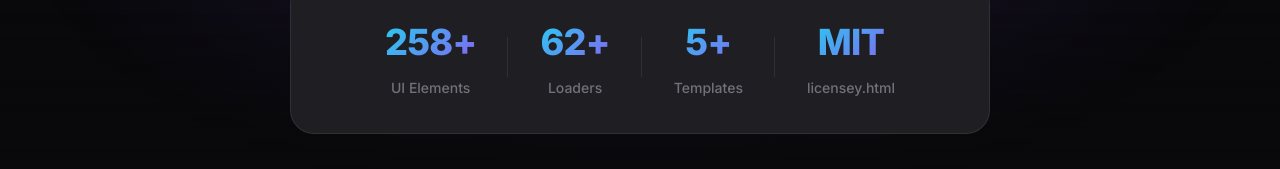
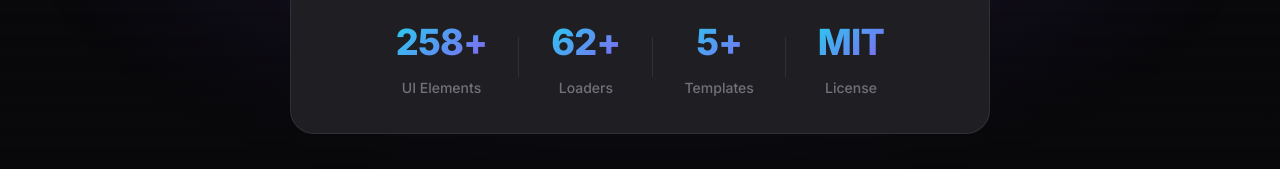
Before and after one commit to sithija-jayasinghe/Shades-by-Jay-UI-Library, a plain HTML site: page index.html in a window 1280 px wide. Shown: the part 395-564 px from the top of the page. Drawn offline with nearby package versions, Linux system fonts and the light colour scheme; no server answers.

Commit message:
fix: Correct label for license in statistics section of index.html

```diff
--- a/index.html
+++ b/index.html
@@ -215,7 +215,7 @@
                 </div>
                 <div class="stat">
                     <span class="stat-number">MIT</span>
-                    <span class="stat-label">licensey.html</span>
+                    <span class="stat-label">License</span>
                 </div>
             </div>
         </div>
```
